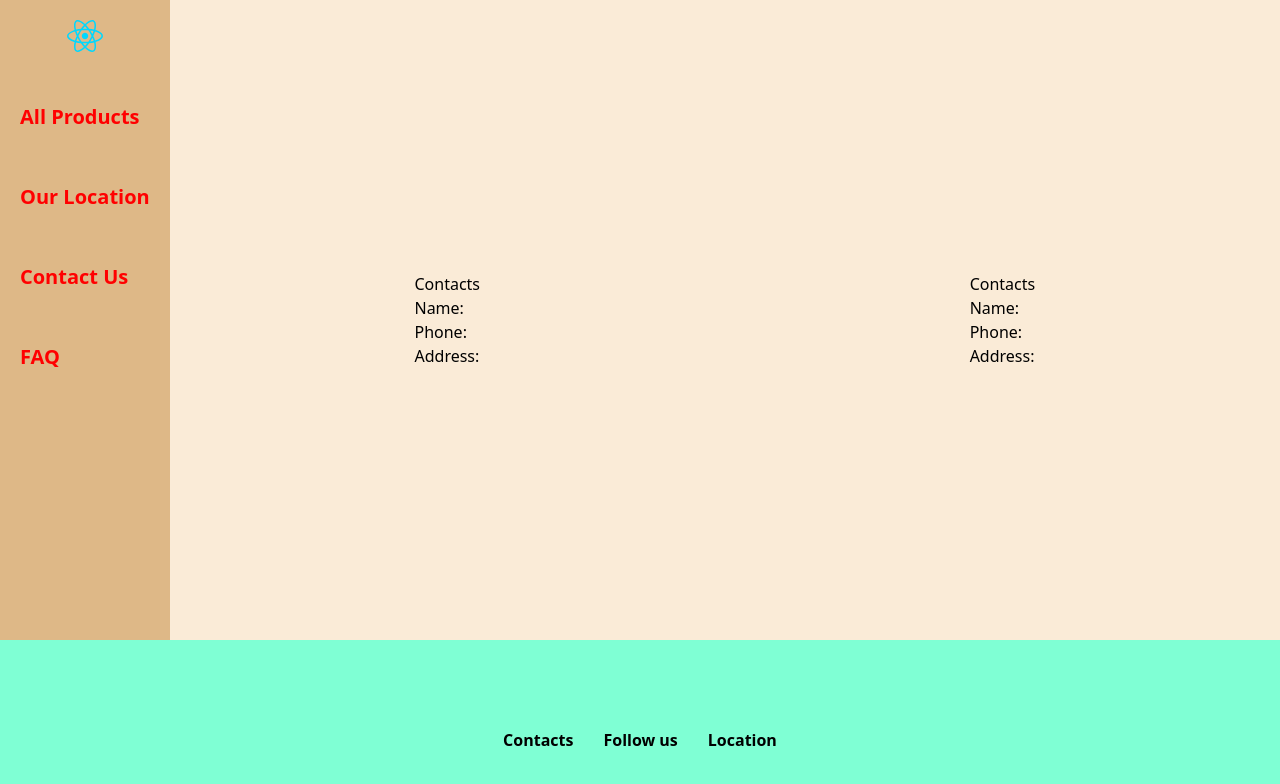
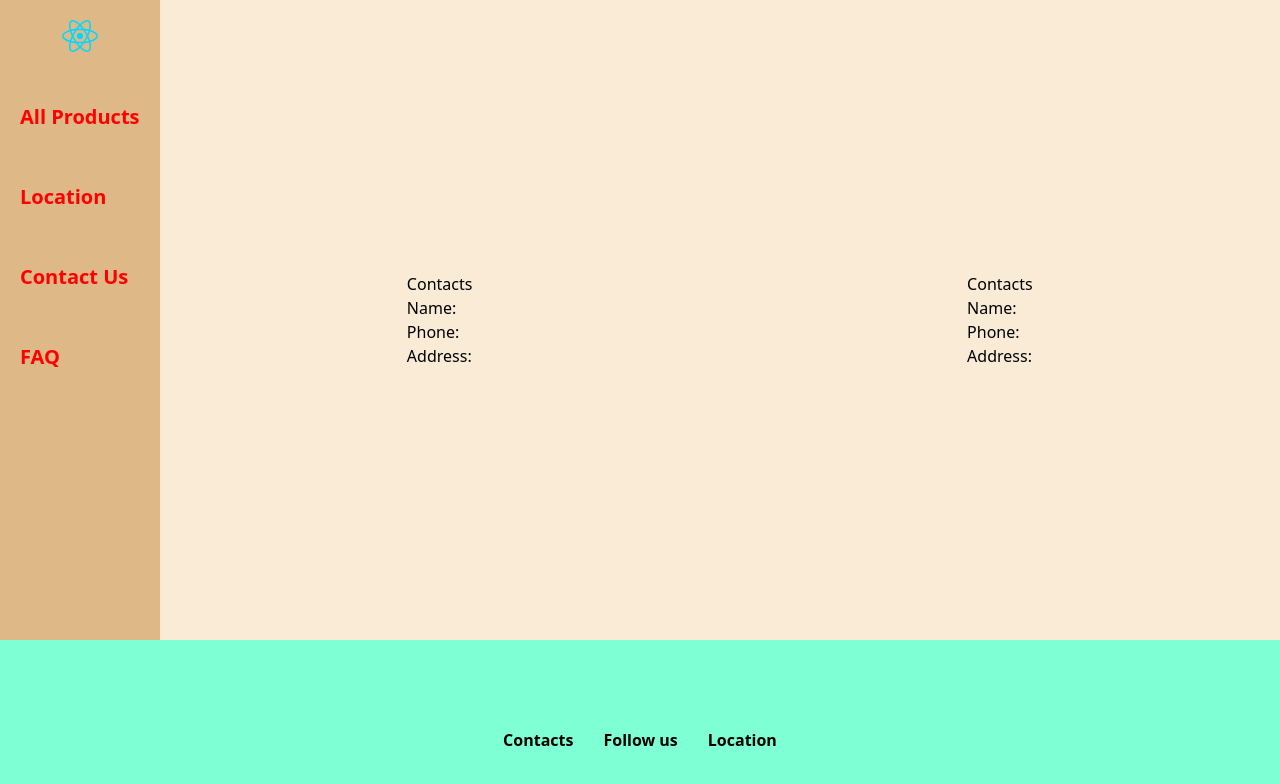
Before and after one commit to masudrana2803/react, a React (Vite) app: page /Contacts in a window 1280 px wide. Shown: the top 784 px of the page. Built offline with nearby package versions, Linux system fonts and the light colour scheme.

Commit message:
Location

```diff
--- a/src/components/Sidenavbar.jsx
+++ b/src/components/Sidenavbar.jsx
@@ -13,7 +13,7 @@ const Sidenavbar = () => {
             <div className="Sidenavitems">
                     <ul>
                         <li className='hover:text-black duration-100 hover:text-xl'><a href="Home">All Products</a></li>
-                        <li className='hover:text-black duration-100 hover:text-xl'><a href="About">Our Location</a></li>
+                        <li className='hover:text-black duration-100 hover:text-xl'><a href="About">Location</a></li>
                         <li className='hover:text-black duration-100 hover:text-xl'><a href="Contacts">Contact Us</a></li>
                         <li className='hover:text-black duration-100 hover:text-xl'><a href="Services">FAQ</a></li>
                     </ul>
```
